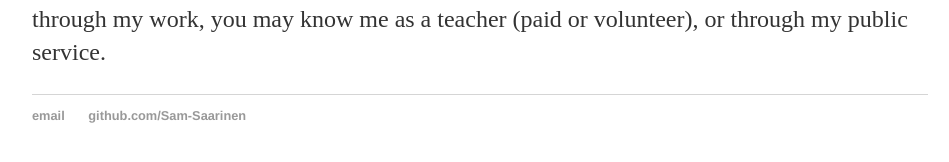
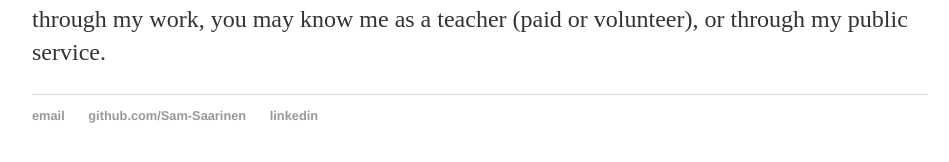
Before and after one commit to Sam-Saarinen/Sam-Saarinen.github.io, a Jekyll site: the page built from index.html, in a window 1280 px wide. Shown: the part 420-582 px from the top of the page, without its empty margins (160-1109 px from the left). Built offline with Jekyll 4.4.1, drawn with Linux system fonts in a browser that asks for light colours.

Commit message:
Add linkedin link

```diff
--- a/_layouts/default.html
+++ b/_layouts/default.html
@@ -20,6 +20,7 @@
 	    		<ul>
 	        		<li><a href="mailto:sam_saarinen@brown.edu">email</a></li>
 	        		<li><a href="https://github.com/Sam-Saarinen">github.com/Sam-Saarinen</a></li>
+				<li><a href="https://www.linkedin.com/in/sam-saarinen/">linkedin</li>
 				</ul>
 			</footer>
 		</body>
```
